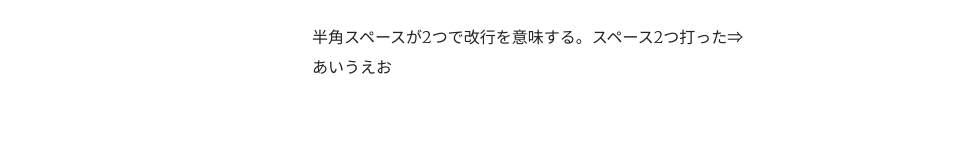
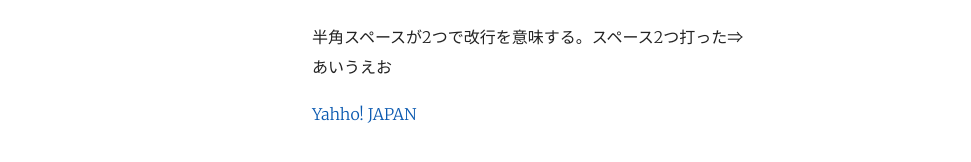
Before and after one commit to ayaponzu2525/ayaponzu2525.github.io, a Jekyll site: the page built from _posts/2023-04-28-article2 copy.md, in a window 1280 px wide and 1034 px high. Shown: the part 860-1022 px from the top of the window, without its empty margins (43-1014 px from the left). Built offline with Jekyll 4.4.1, drawn with Linux system fonts in a browser that asks for light colours.

Commit message:
yahooへのリンクを追加

```diff
--- a/_posts/2023-04-28-article2 copy.md
+++ b/_posts/2023-04-28-article2 copy.md
@@ -30,3 +30,5 @@ categories:
 
 半角スペースが2つで改行を意味する。スペース2つ打った⇒
 あいうえお
+
+[Yahho! JAPAN](https://www.yahoo.co.jp/)
```
